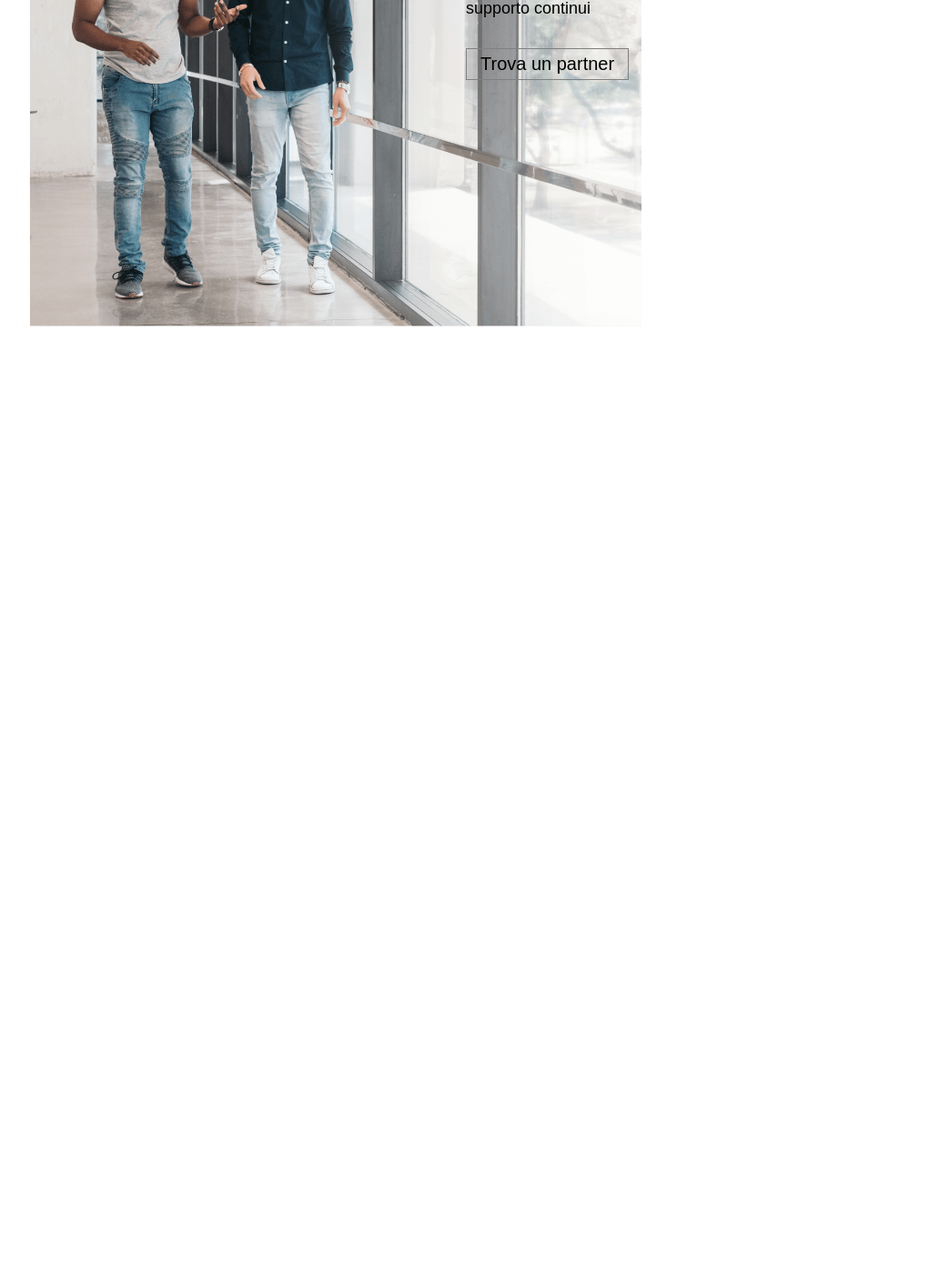
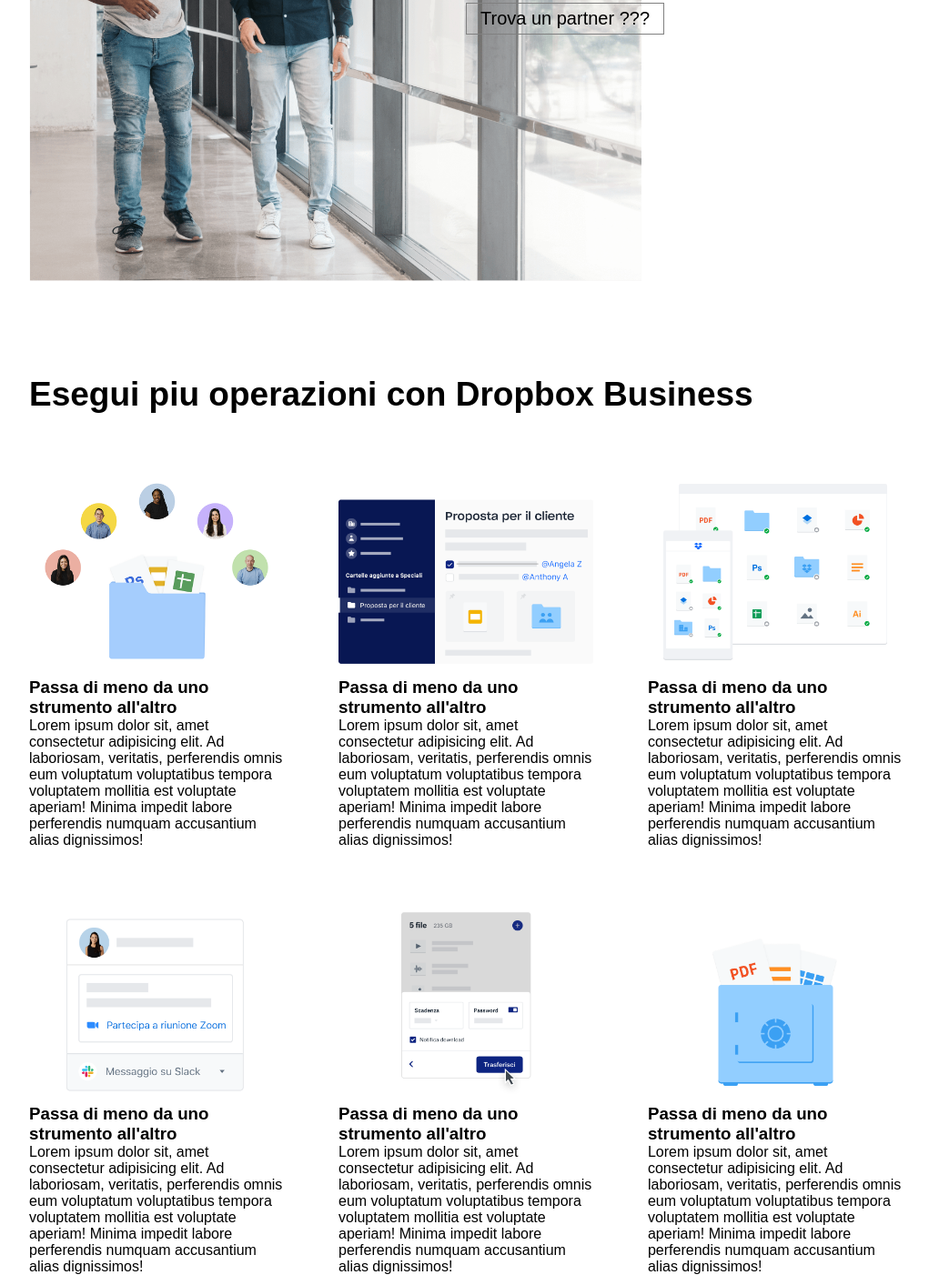
Before and after one commit to Papa97/htmlcss-dropbox, a plain HTML site: page index.html in a window 1280 px wide. Shown: the part 2848-4250 px from the top of the page at 91% size, without its empty margins (128-1149 px from the left). Before the commit the page ends 3211 px from the top, so only its background shows below. Drawn offline with Linux system fonts and the light colour scheme.

Commit message:
fine sec 4

```diff
--- a/css/style.css
+++ b/css/style.css
@@ -98,7 +98,7 @@
 
 .container {
   width: 85%;
-  height: 700px;
+  /* height: 700px; */
   margin: 0 auto;
 }
 
@@ -163,7 +163,7 @@
   width: calc(100% / 3 - 40px);
 }
 
-#mid-box {
+.mid-box {
   margin: 0 60px 0;
 }
 
@@ -333,6 +333,7 @@
 
 #partner-txt {
   width: 50%;
+  display: inline-block;
 }
 
 #partner-txt h2 {
@@ -345,6 +346,18 @@
   line-height: 1.6;
 }
 
+#partner a {
+  text-decoration: none;
+  color: rgb(68, 68, 68);
+}
+
+#sec-4 {
+  margin-top: 100px;
+}
+
+#sec-4 h2 {
+  font-size: 37px;
+}
 /* BTN*/
 .btn {
   color: white;
@@ -386,11 +399,6 @@
   border: 1px solid black;
 }
 
-.debug .cont-main-top {
-  background-color: red;
-  height: 500px;
-}
-
 .debug .sec-2-top {
   height: 40px;
   background-color: yellow;
@@ -408,3 +416,34 @@
   /* color: #0061ff; */
   font-size: 20px;
 }
+
+.debug .cont-main-top {
+  height: 700px;
+  background-color: red;
+}
+#sec-3 {
+  margin-top: 100px;
+}
+
+.debug .box-small {
+  background-color: yellow;
+  border: 1px solid;
+}
+
+.box-small {
+  width: calc(100% / 3 - 40px);
+  margin: o auto;
+}
+
+.box-small img {
+  width: 100%;
+  box-sizing: cover;
+}
+
+.sec-4-main {
+  margin-top: 50px;
+}
+
+#sec-4 h2 {
+  margin-bottom: 60px;
+}
--- a/index.html
+++ b/index.html
@@ -133,7 +133,7 @@
           <!-- /box di sinistra  -->
 
           <!-- box in mezzo -->
-          <div class="left box" id="mid-box">
+          <div class="left box mid-box">
             <p class="primo-p"><i class="far fa-building"></i>Team</p>
             <p class="titolo-cont">Professional</p>
             <p class="prezzo">19,99 &euro;</p>
@@ -259,7 +259,7 @@
       <!-- /sec 2 -->
 
       <!-- sec 3 -->
-      <section id="sec-3">
+      <section id="sec-3" class="clearfix">
         <div class="cont-main-top">
           <div class="left" id="partner-img">
             <img src="img/partner.png" alt="parteners talking" />
@@ -272,11 +272,111 @@
               aziendali, tra cui implementazione, integrazione, gestione e
               supporto continui
             </p>
-            <div id="partner">Trova un partner<a href="#"></a></div>
+            <div id="partner">Trova un partner<a href="#"></a> ???</div>
           </div>
         </div>
       </section>
       <!-- /sec 3 -->
+
+      <!-- sec 4 -->
+      <section id="sec-4" class="clearfix">
+        <div class="cont-main-top">
+          <h2>Esegui piu operazioni con Dropbox Business</h2>
+          <div>
+            <div class="box-small left">
+              <div>
+                <img src="img/business-feature-switching-tools.png" alt="" />
+              </div>
+              <div><h3>Passa di meno da uno strumento all'altro</h3></div>
+              <div>
+                Lorem ipsum dolor sit, amet consectetur adipisicing elit. Ad
+                laboriosam, veritatis, perferendis omnis eum voluptatum
+                voluptatibus tempora voluptatem mollitia est voluptate aperiam!
+                Minima impedit labore perferendis numquam accusantium alias
+                dignissimos!
+              </div>
+            </div>
+            <div class="box-small left mid-box">
+              <div>
+                <img src="img/business-feature-coordinate-it.png" alt="" />
+              </div>
+              <div><h3>Passa di meno da uno strumento all'altro</h3></div>
+              <div>
+                Lorem ipsum dolor sit, amet consectetur adipisicing elit. Ad
+                laboriosam, veritatis, perferendis omnis eum voluptatum
+                voluptatibus tempora voluptatem mollitia est voluptate aperiam!
+                Minima impedit labore perferendis numquam accusantium alias
+                dignissimos!
+              </div>
+            </div>
+            <div class="box-small left">
+              <div>
+                <img src="img/business-feature-multi-device.png" alt="" />
+              </div>
+              <div><h3>Passa di meno da uno strumento all'altro</h3></div>
+              <div>
+                Lorem ipsum dolor sit, amet consectetur adipisicing elit. Ad
+                laboriosam, veritatis, perferendis omnis eum voluptatum
+                voluptatibus tempora voluptatem mollitia est voluptate aperiam!
+                Minima impedit labore perferendis numquam accusantium alias
+                dignissimos!
+              </div>
+            </div>
+          </div>
+
+          <!-- fine prima riga  -->
+
+          <div class="left sec-4-main">
+            <div class="box-small left">
+              <div>
+                <div>
+                  <img src="img/business-feature-integrations-it.png" alt="" />
+                </div>
+                <div><h3>Passa di meno da uno strumento all'altro</h3></div>
+                <div>
+                  Lorem ipsum dolor sit, amet consectetur adipisicing elit. Ad
+                  laboriosam, veritatis, perferendis omnis eum voluptatum
+                  voluptatibus tempora voluptatem mollitia est voluptate
+                  aperiam! Minima impedit labore perferendis numquam accusantium
+                  alias dignissimos!
+                </div>
+              </div>
+            </div>
+            <div class="box-small left left mid-box">
+              <div>
+                <div>
+                  <img src="img/business-feature-send-files-it.png" alt="" />
+                </div>
+                <div><h3>Passa di meno da uno strumento all'altro</h3></div>
+                <div>
+                  Lorem ipsum dolor sit, amet consectetur adipisicing elit. Ad
+                  laboriosam, veritatis, perferendis omnis eum voluptatum
+                  voluptatibus tempora voluptatem mollitia est voluptate
+                  aperiam! Minima impedit labore perferendis numquam accusantium
+                  alias dignissimos!
+                </div>
+              </div>
+            </div>
+            <div class="box-small left">
+              <div>
+                <div>
+                  <img src="img/business-feature-security.png" alt="" />
+                </div>
+                <div><h3>Passa di meno da uno strumento all'altro</h3></div>
+                <div>
+                  Lorem ipsum dolor sit, amet consectetur adipisicing elit. Ad
+                  laboriosam, veritatis, perferendis omnis eum voluptatum
+                  voluptatibus tempora voluptatem mollitia est voluptate
+                  aperiam! Minima impedit labore perferendis numquam accusantium
+                  alias dignissimos!
+                </div>
+              </div>
+            </div>
+          </div>
+        </div>
+      </section>
+
+      <!-- /sec 4 -->
     </main>
   </body>
 </html>
```
